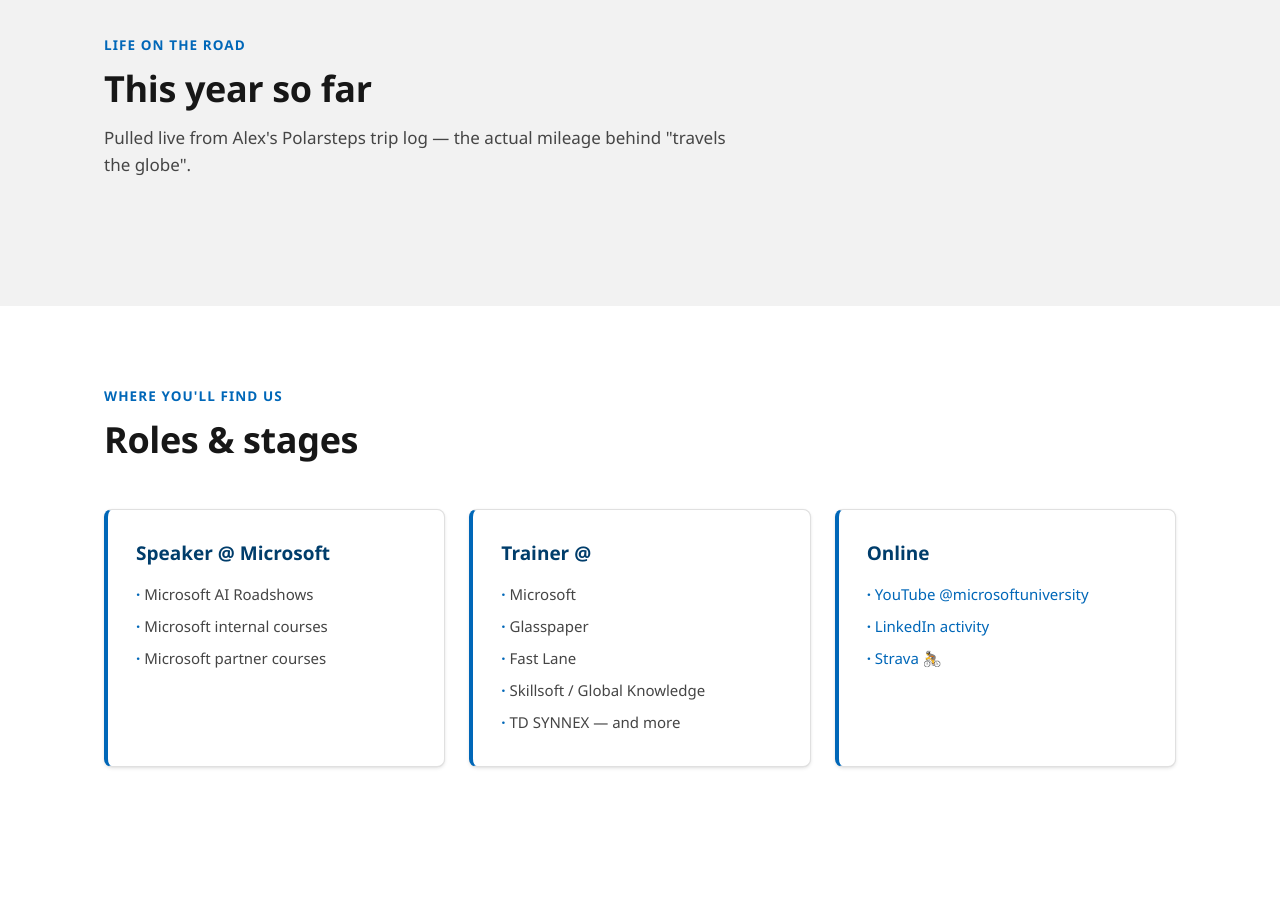
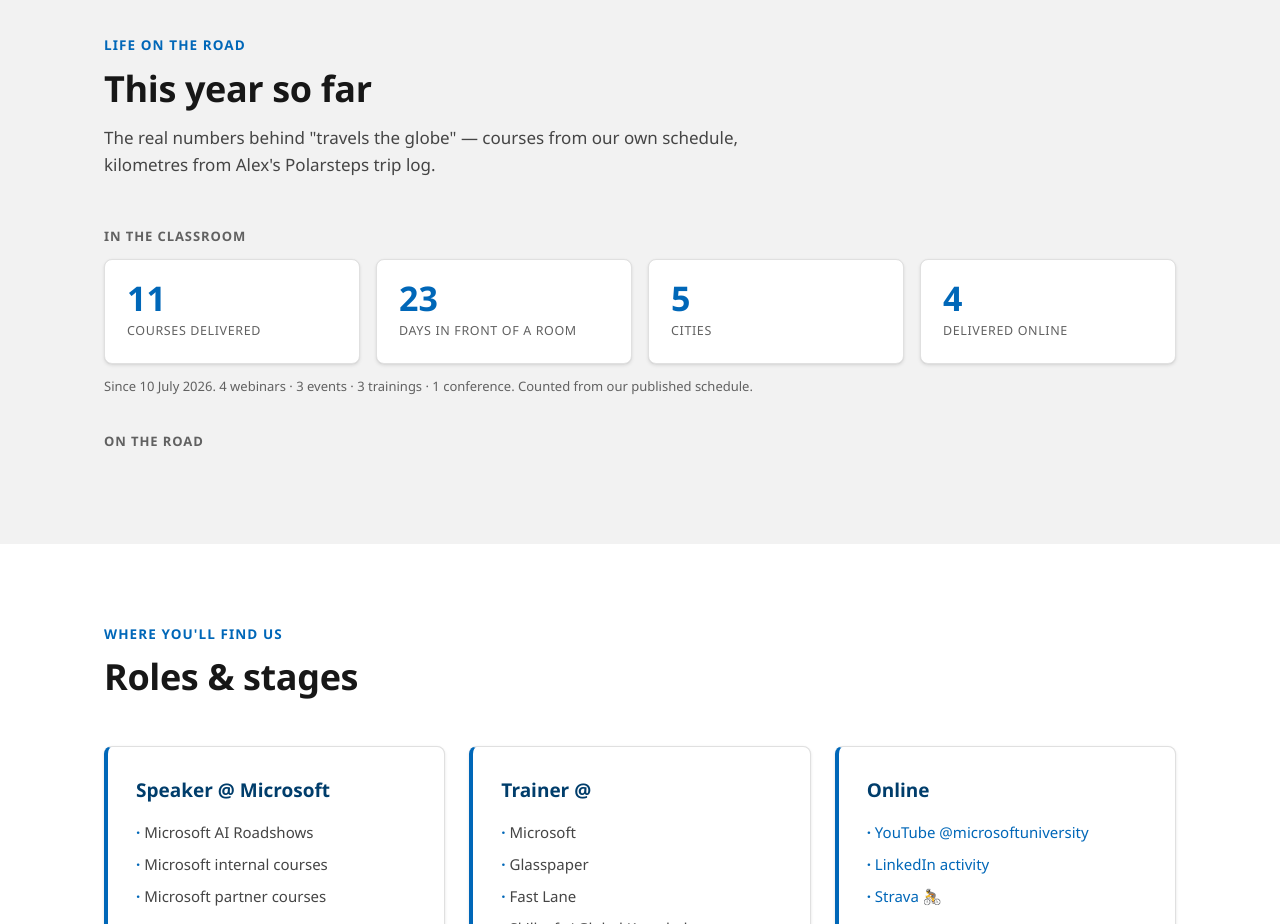
Before and after one commit to alexdejongcom/msftuniversity, a plain HTML site: page about.html in a window 1280 px wide. Shown: the part 1460-2384 px from the top of the page. Drawn offline with Linux system fonts and the light colour scheme; no server answers.

Commit message:
Add a courses-delivered view to the About page, derived from events.js

```diff
--- a/about.html
+++ b/about.html
@@ -15,6 +15,11 @@
 <link rel="stylesheet" href="css/style.css">
 <style>
   .road-strip { display:grid; grid-template-columns:repeat(auto-fit,minmax(min(190px,100%),1fr)); gap:16px; }
+  .road-cap {
+    font-family:var(--font-display); font-size:13px; font-weight:600; color:var(--ink-faint);
+    text-transform:uppercase; letter-spacing:.07em; margin:0 0 12px;
+  }
+  #road-cap-travel { margin-top:34px; }
   .road-stat {
     background:#fff; border:1px solid var(--border); border-radius:var(--radius);
     padding:20px 22px; box-shadow:var(--shadow-sm);
@@ -105,8 +110,19 @@
     <div class="section-head">
       <div class="eyebrow">Life on the road</div>
       <h2 class="section-title">This year so far</h2>
-      <p>Pulled live from Alex's Polarsteps trip log — the actual mileage behind "travels the globe".</p>
+      <p>The real numbers behind "travels the globe" — courses from our own schedule, kilometres from Alex's Polarsteps trip log.</p>
     </div>
+
+    <h3 class="road-cap">In the classroom</h3>
+    <div class="road-strip" id="taught-strip">
+      <div class="road-stat"><strong id="taught-count">—</strong><span>courses delivered</span></div>
+      <div class="road-stat"><strong id="taught-days">—</strong><span>days in front of a room</span></div>
+      <div class="road-stat"><strong id="taught-cities">—</strong><span>cities</span></div>
+      <div class="road-stat"><strong id="taught-online">—</strong><span>delivered online</span></div>
+    </div>
+    <p id="taught-note" style="font-size:13px;color:var(--ink-faint);margin-top:12px"></p>
+
+    <h3 class="road-cap" id="road-cap-travel">On the road</h3>
     <div class="road-strip" id="road-strip">
       <div class="road-stat"><strong id="road-km">—</strong><span>kilometres travelled</span></div>
       <div class="road-stat"><strong id="road-countries">—</strong><span>countries</span></div>
@@ -256,6 +272,58 @@
 </script>
 
 <script src="js/events.js"></script>
+<script>
+/* "In the classroom" — derived from js/events.js, the same list the events
+   page renders. Counts anything whose start date has passed, so a course
+   running right now is already included.
+
+   Note on the window: events.js is a forward-looking schedule, so it only
+   reaches as far back as its oldest surviving entry. The caption below says
+   which date that is rather than implying a full calendar year. Backfill
+   older events into events.js and this stretches to cover them by itself. */
+(function () {
+  "use strict";
+  var strip = document.getElementById("taught-strip");
+  var note = document.getElementById("taught-note");
+  if (typeof EVENTS === "undefined" || !EVENTS.length) { strip.remove(); note.remove(); return; }
+
+  var today = new Date(); today.setHours(0, 0, 0, 0);
+  var day = function (s) { return new Date(s + "T00:00:00"); };
+
+  var done = EVENTS.filter(function (e) { return day(e.date) <= today; })
+                   .sort(function (a, b) { return a.date < b.date ? -1 : 1; });
+  if (!done.length) { strip.remove(); note.remove(); return; }
+
+  /* days actually delivered — a multi-day course still running only counts
+     the days that have happened */
+  var days = done.reduce(function (n, e) {
+    var end = day(e.end || e.date);
+    if (end > today) end = today;
+    return n + Math.round((end - day(e.date)) / 86400000) + 1;
+  }, 0);
+
+  var online = done.filter(function (e) { return /^online/i.test(e.city); });
+  var cities = {};
+  done.forEach(function (e) { if (!/^online/i.test(e.city)) cities[e.city] = 1; });
+
+  var byType = {};
+  done.forEach(function (e) { byType[e.type || "Session"] = (byType[e.type || "Session"] || 0) + 1; });
+  var mix = Object.keys(byType).sort(function (a, b) { return byType[b] - byType[a]; })
+    .map(function (t) { return byType[t] + " " + t.toLowerCase() + (byType[t] === 1 ? "" : "s"); })
+    .join(" · ");
+
+  function set(id, v) { document.getElementById(id).textContent = v; }
+  set("taught-count", done.length);
+  set("taught-days", days);
+  set("taught-cities", Object.keys(cities).length);
+  set("taught-online", online.length);
+
+  var since = day(done[0].date).toLocaleDateString("en-GB",
+    { day: "numeric", month: "long", year: "numeric" });
+  note.textContent = "Since " + since + ". " + mix + ". Counted from our published schedule.";
+})();
+</script>
+
 <script src="js/achievements.js" defer></script>
 <script src="js/terminal.js" defer></script>
 <script src="js/counter.js" defer></script>
```
